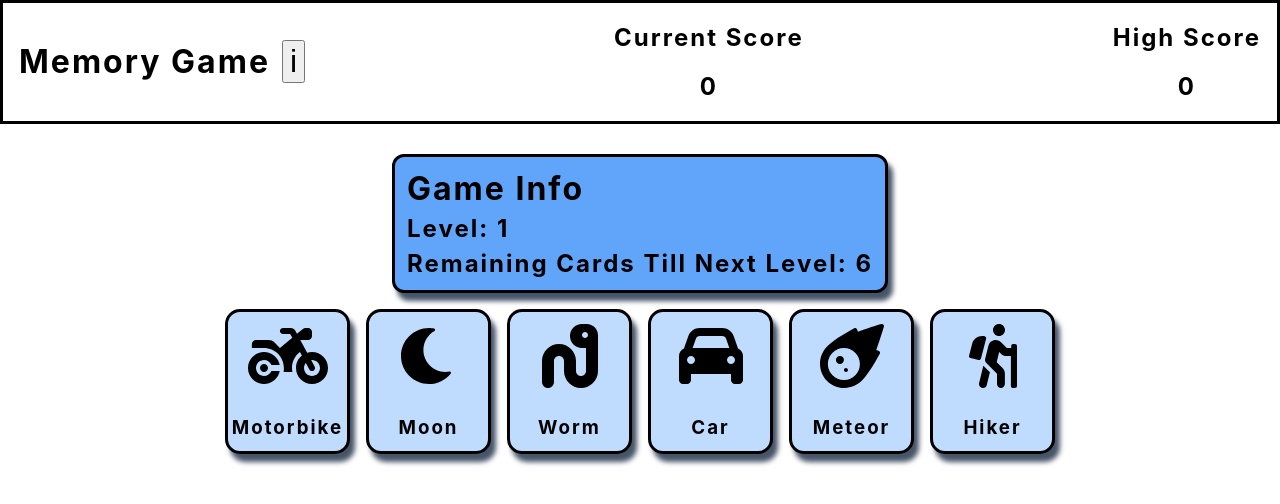
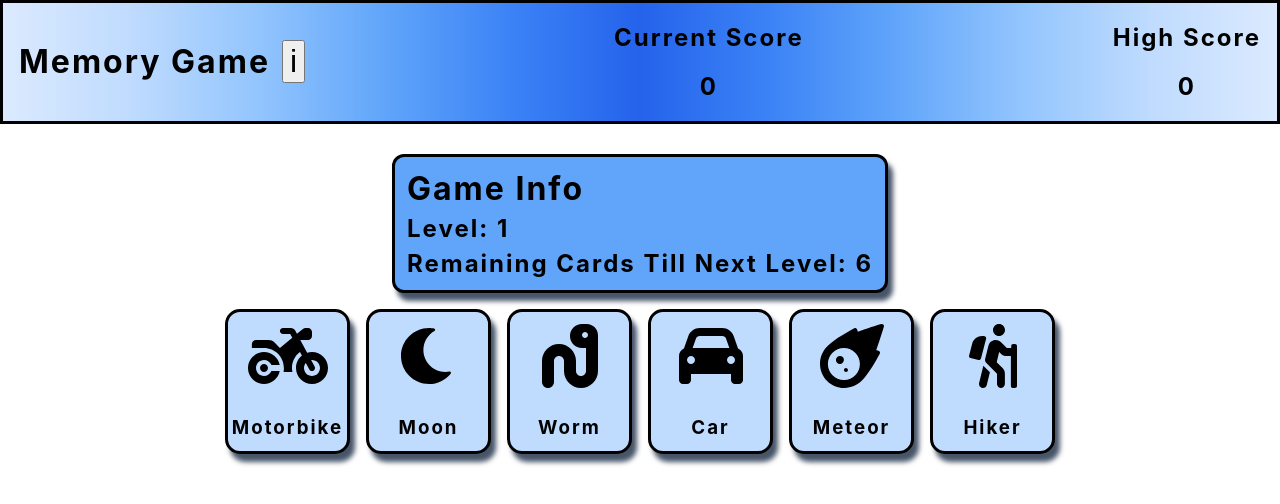
Before and after one commit to EmbryonicDev/memory-cards, a React (Create React App) app: page / in a window 1280 px wide. Shown: the top 504 px of the page. Built offline with nearby package versions, Linux system fonts and the light colour scheme; a web font is replaced by a local one.

Commit message:
Style Header

```diff
--- a/src/index.css
+++ b/src/index.css
@@ -30,6 +30,8 @@ code {
   align-items: center;
   padding: 0 16px;
   border: solid black;
+  background-image: linear-gradient(to right, #dbeafe, #bfdbfe, #93c5fd, #60a5fa, #3b82f6, #2563eb, #3b82f6, #60a5fa, #93c5fd, #bfdbfe, #dbeafe);
+
 }
 
 .textInfo {
```
